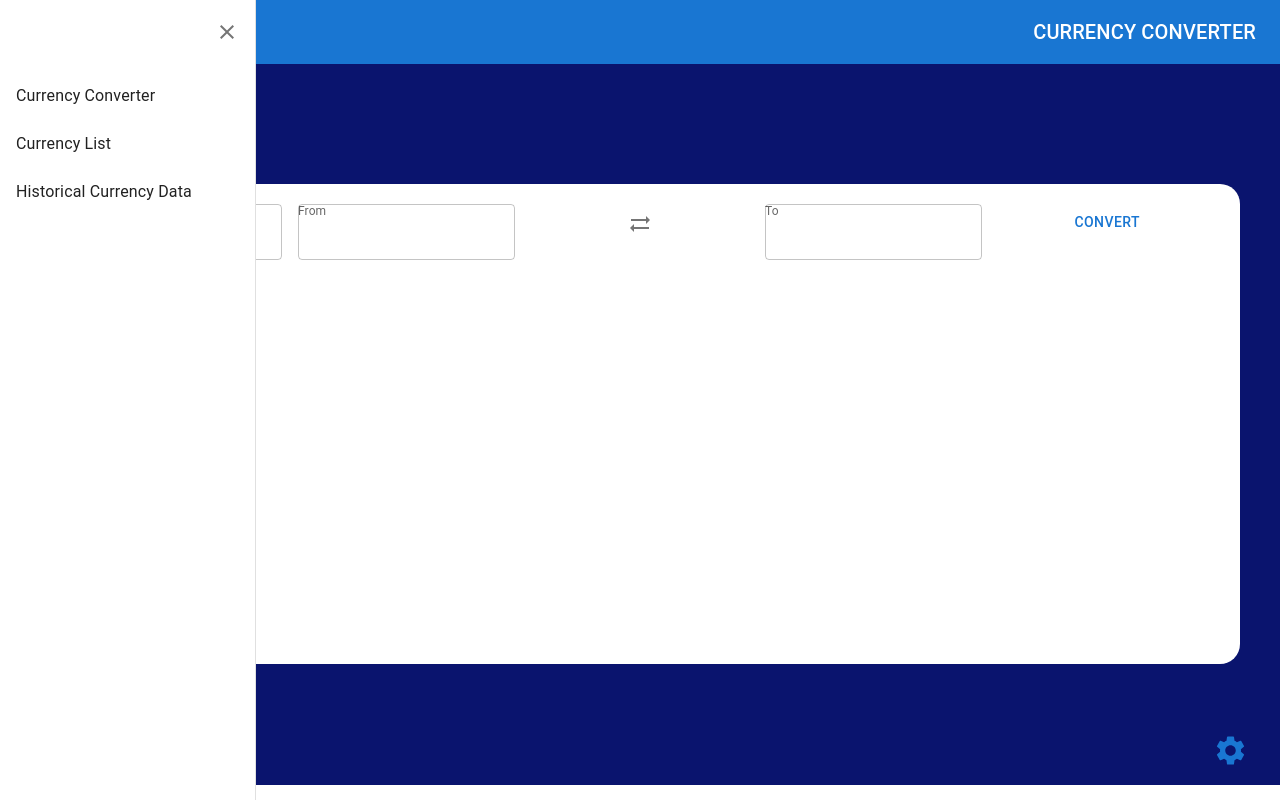
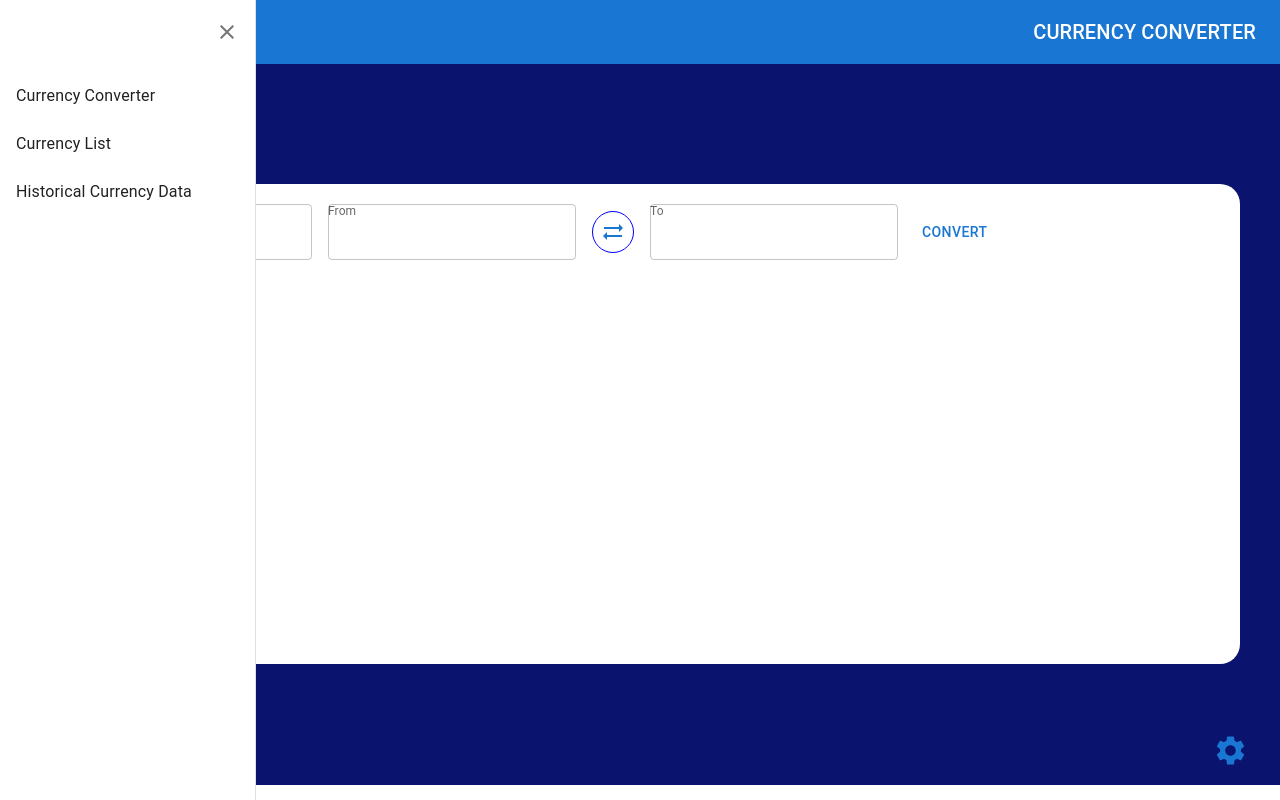
Before and after one commit to YAHYAOUI-Nabil/currency, a React (Create React App) app: page / in a window 1280 px wide. Built offline with nearby package versions, Linux system fonts and the light colour scheme.

Commit message:
refactor: create conver form

```diff
--- a/src/pages/CurrencyConverter.jsx
+++ b/src/pages/CurrencyConverter.jsx
@@ -33,9 +33,9 @@ const CurrencyConverter = () => {
           component="form"
           noValidate
           sx={{
-            display: 'grid',
-            gridTemplateColumns: { sm: '1fr 1fr 1fr 1fr 1fr' },
+            display: 'flex',
             gap: 2,
+            alignItems: 'center',
           }}
         >
           <FormControl variant="standard">
@@ -47,7 +47,7 @@ const CurrencyConverter = () => {
             <TextField/>
           </FormControl>
           <FormControl variant="standard">
-            <IconButton>
+            <IconButton color='primary' sx={{border:'1px solid blue'}}>
               <SyncAltIcon />
             </IconButton>
           </FormControl>
```
